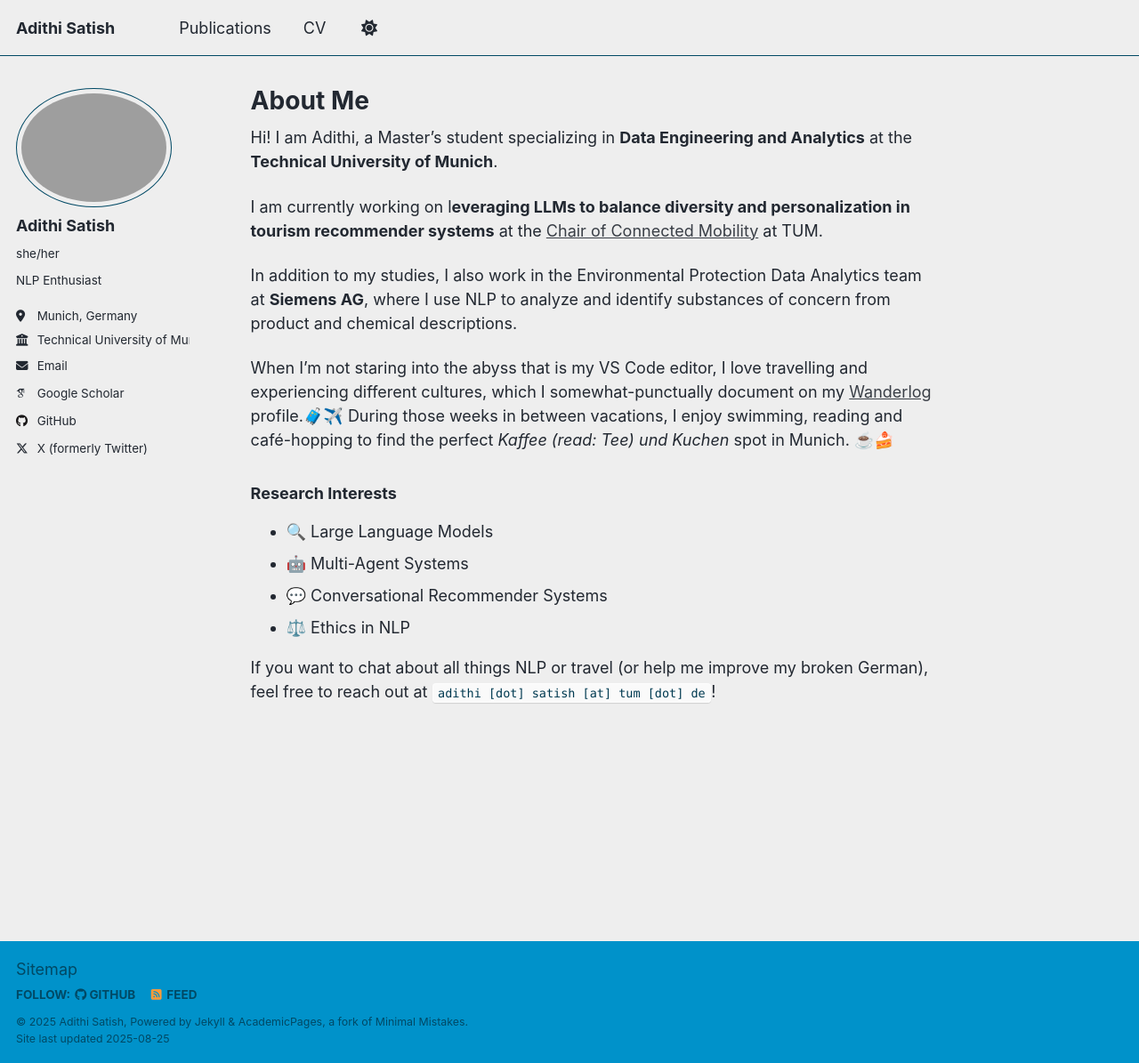
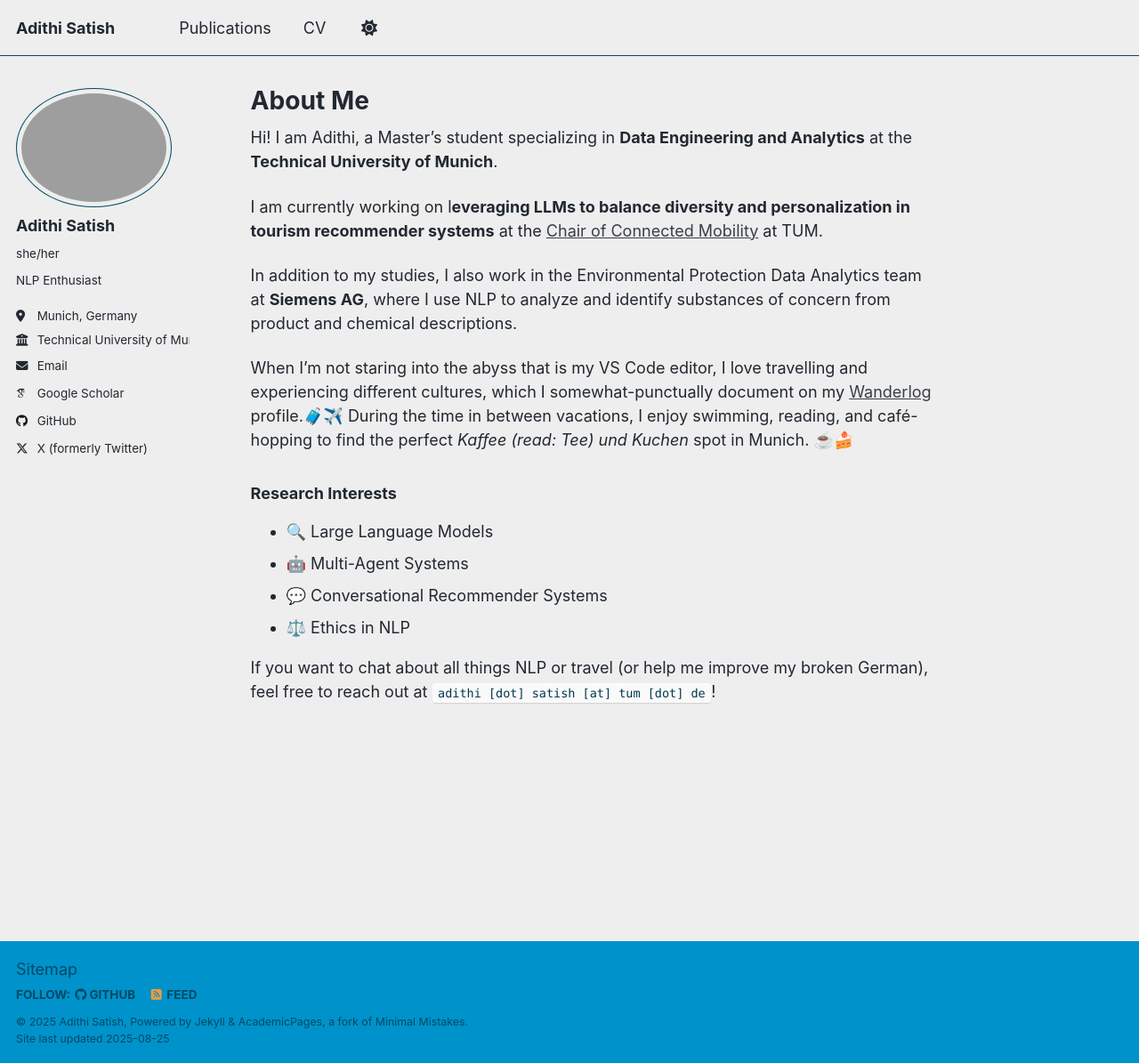
Before and after one commit to adithisatish/adithisatish.github.io, a Jekyll site: the page built from _pages/about.md, in a window 1280 px wide and 1195 px high. Shown: the whole window at 89% size. Built offline with Jekyll 4.4.1, drawn with Linux system fonts in a browser that asks for light colours; some web fonts are replaced; a script that is not in the unit is left out.

Commit message:
Updated about.md

```diff
--- a/_pages/about.md
+++ b/_pages/about.md
@@ -13,7 +13,7 @@ I am currently working on l**everaging LLMs to balance diversity and personaliza
 
 In addition to my studies, I also work in the Environmental Protection Data Analytics team at **Siemens AG**, where I use NLP to analyze and identify substances of concern from product and chemical descriptions.
 
-When I'm not staring into the abyss that is my VS Code editor, I love travelling and experiencing different cultures, which I somewhat-punctually document on my [Wanderlog](https://wanderlog.com/u/adithisatish) profile.🧳✈️ During those weeks in between vacations, I enjoy swimming, reading and café-hopping to find the perfect _Kaffee (read: Tee) und Kuchen_ spot in Munich. ☕️🍰
+When I'm not staring into the abyss that is my VS Code editor, I love travelling and experiencing different cultures, which I somewhat-punctually document on my [Wanderlog](https://wanderlog.com/u/adithisatish) profile.🧳✈️ During the time in between vacations, I enjoy swimming, reading, and café-hopping to find the perfect _Kaffee (read: Tee) und Kuchen_ spot in Munich. ☕️🍰
 
 ### Research Interests
 
```
